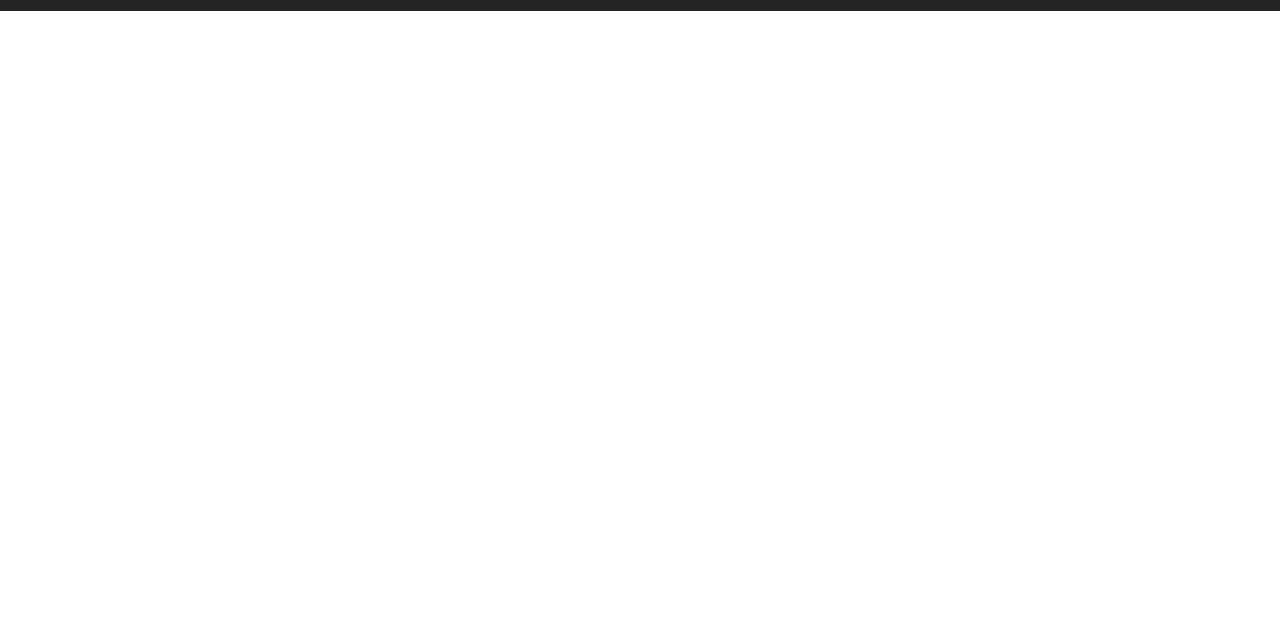
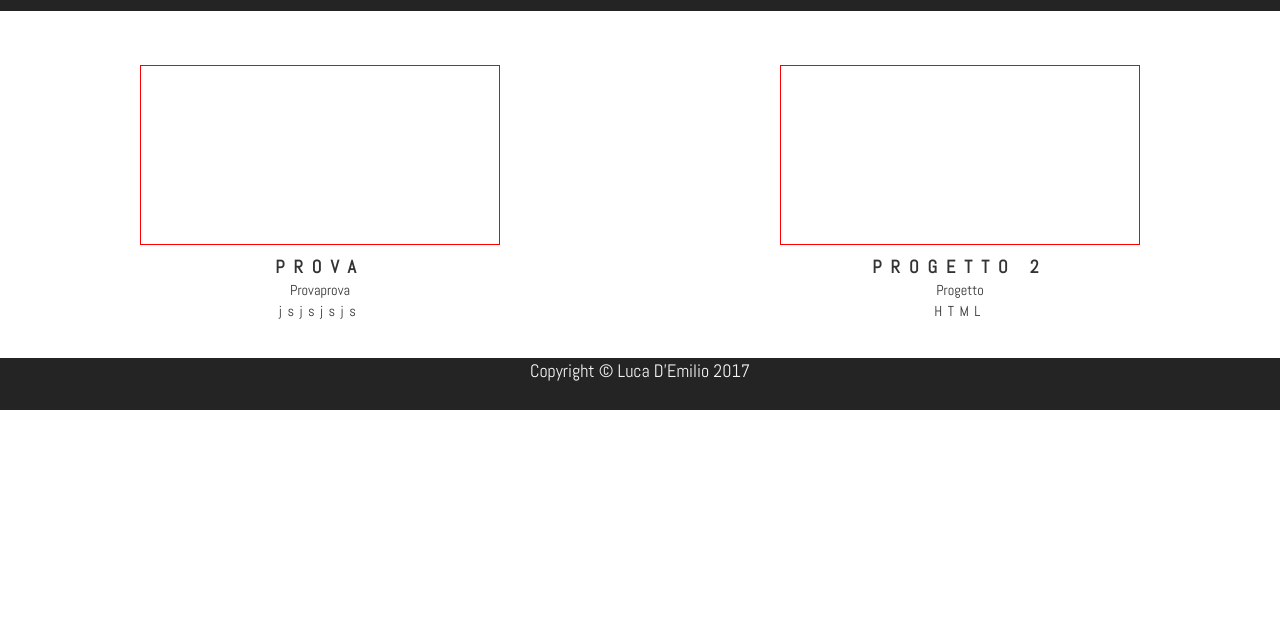
Before and after one commit to ludem/gatsby-portfolio, a Gatsby site: page / in a window 1280 px wide. Shown: the part 176-800 px from the top of the page. Built offline with nearby package versions, Linux system fonts and the light colour scheme; Gatsby itself is replaced by a stand-in of ours.

Commit message:
Added footer

```diff
--- a/package.json
+++ b/package.json
@@ -10,6 +10,7 @@
   "dependencies": {
     "babel-plugin-styled-components": "^1.8.0",
     "gatsby": "^2.0.0",
+    "gatsby-cli": "^2.4.5",
     "gatsby-plugin-styled-components": "^3.0.0",
     "gatsby-plugin-typography": "^2.2.0",
     "react": "^16.5.1",
--- /dev/null
+++ b/src/components/footer.js
@@ -0,0 +1,14 @@
+import React from "react";
+import styled from "styled-components";
+
+const StyledFooter = styled.footer`
+  background: #242424;
+  text-align: center;
+  color: whitesmoke;
+`;
+
+export default () => (
+  <StyledFooter>
+    <p>Copyright © Luca D'Emilio 2017</p>
+  </StyledFooter>
+);
--- a/src/components/header.js
+++ b/src/components/header.js
@@ -13,6 +13,7 @@ const HeaderContainer = styled.div`
   height: 3rem;
   box-shadow: 0 0px 4px 2px #999;
   color: whitesmoke;
+  z-index: 100;
 `;
 
 const Sign = styled.h1`
--- a/src/components/layout.js
+++ b/src/components/layout.js
@@ -1,9 +1,18 @@
 import React from "react";
 import Header from "./header";
+import Footer from "./footer";
+import styled from "styled-components";
+
+const FlexColumnDiv = styled.div`
+  display: flex;
+  flex-direction: column;
+  height: 100%;
+`;
 
 export default ({ children }) => (
-  <div>
+  <FlexColumnDiv>
     <Header />
     {children}
-  </div>
+    <Footer />
+  </FlexColumnDiv>
 );
--- /dev/null
+++ b/src/components/portfolio.js
@@ -0,0 +1,35 @@
+import React from "react";
+import styled from "styled-components";
+import Project from "./project";
+
+const projects = [
+  {
+    key: 0,
+    title: "Prova",
+    subtitle: "Provaprova",
+    technologies: "jsjsjsjs"
+  },
+  {
+    key: 1,
+    title: "Progetto 2",
+    subtitle: "Progetto",
+    technologies: "HTML"
+  }
+];
+
+const Portfolio = styled.div`
+  margin-top: 2rem;
+  display: flex;
+  flex-wrap: wrap;
+  justify-content: space-around;
+  align-items: flex-start;
+  flex-grow: 1;
+`;
+
+export default () => (
+  <Portfolio>
+    {projects.map(project => (
+      <Project key={project.key} project={project} />
+    ))}
+  </Portfolio>
+);
--- /dev/null
+++ b/src/components/project.js
@@ -0,0 +1,105 @@
+import React from "react";
+import styled from "styled-components";
+
+const ProjectTitle = styled.p`
+  margin: 0.5rem 0 0 0;
+  padding: 0;
+  flex-grow: 1;
+  text-align: center;
+  font-size: 1rem;
+  font-family: "Abel", monospace;
+  text-transform: uppercase;
+  letter-spacing: 0.5rem;
+  font-weight: bold;
+`;
+
+const ProjectSubtitle = styled.p`
+  font-size: 0.8rem;
+  margin: 0;
+`;
+const ProjectTechnologies = styled.p`
+  margin: 0;
+  font-size: 0.8rem;
+  letter-spacing: 0.3rem;
+  max-width: 100%;
+`;
+
+const ViewProject = styled.div`
+  position: absolute;
+  display: flex;
+  justify-content: center;
+  align-items: center;
+  margin: 0;
+  padding: 1rem;
+  top: 0;
+  opacity: 0;
+  height: 100%;
+  width: 100%;
+  transition: opacity 0.4s ease-out;
+  z-index: 2;
+`;
+
+const ThumbnailImg = styled.div`
+  width: 20rem;
+  height: 10rem;
+  display: block;
+  transition: filter 0.4s ease-out, opacity 0.4s ease-out;
+  border: 1px solid red;
+`;
+
+const Thumbnail = styled.div`
+  position: relative;
+  width: 100%;
+  height: 10rem;
+  overflow: hidden;
+  :hover {
+    filter: grayscale(100%);
+    opacity: 0.4;
+  }
+`;
+
+/* .thumbnail:hover .thumbnailImg {
+  filter: grayscale(100%);
+  opacity: 0.4;
+} */
+
+const ThumbnailContainer = styled.div`
+  position: relative;
+  text-align: center;
+  min-width: 12rem;
+  max-width: 20rem;
+
+  transition: height 0.4s ease-out;
+  flex-grow: 1;
+  margin: 1rem 0.5rem 2rem 0.5rem;
+  font-size: 1.5rem;
+`;
+
+export default ({ project }) => {
+  const { title, subtitle, technologies } = project;
+  return (
+    <ThumbnailContainer>
+      <Thumbnail>
+        <ThumbnailImg />
+        <ViewProject />
+      </Thumbnail>
+      <ProjectTitle>{title}</ProjectTitle>
+      <ProjectSubtitle>{subtitle}</ProjectSubtitle>
+      <ProjectTechnologies>{technologies}</ProjectTechnologies>
+    </ThumbnailContainer>
+  );
+};
+
+/* <div class="thumbnailContainer">
+                    <div class="thumbnail">
+                        <a href="https://ludem.github.io/jsclock/">
+                            <img class="thumbnailImg" src="images/jsclock.gif">
+                            <div class="viewProject">
+                                <p>VIEW PROJECT</p>
+                            </div>
+                        </a>
+                    </div>
+                    <p class="projectTitle">Swiss Railway Clock</p>
+                    <p class="projectSubtitle">CSS version of the iconic swiss clock</p>
+                    <p class="projectTechnologies">HTML + CSS + JAVASCRIPT</p>
+                </div> */
--- a/src/components/title.js
+++ b/src/components/title.js
@@ -11,7 +11,6 @@ const MyName = styled.h1`
   font-weight: normal;
   color: #e0dfdc;
   letter-spacing: 0.1rem;
-  animation: zoomIn 2s, fadeIn 2s;
   text-shadow: 0 -1px 0 #fff, 0 1px 0 #848282, 0 3px 0 #838383, 0 5px 0 #838181,
     0 7px 0 #3d3c3c, 0 9px 0 #303030, 0 11px 0 #242424;
 `;
--- a/src/pages/index.js
+++ b/src/pages/index.js
@@ -3,23 +3,21 @@ import React from "react";
 import Layout from "../components/layout";
 import Title from "../components/title";
 import styled from "styled-components";
+import Portfolio from "../components/portfolio";
 
 const MainContent = styled.div`
-  position: absolute;
-  top: 3rem;
-  left: 0;
-  width: 100%;
-  min-height: calc(100% - 3rem);
-  margin: 0;
+  margin-top: 3rem;
   display: flex;
   flex-direction: column;
 `;
 
 export default () => (
-  <div>
-    <Layout />
-    <MainContent>
-      <Title />
-    </MainContent>
-  </div>
+  <React.Fragment>
+    <Layout>
+      <MainContent>
+        <Title />
+        <Portfolio />
+      </MainContent>
+    </Layout>
+  </React.Fragment>
 );
--- a/src/utils/typography.js
+++ b/src/utils/typography.js
@@ -2,9 +2,14 @@ import Typography from "typography";
 
 const typography = new Typography({
   baseFontSize: "18px",
+  bodyFontFamily: ["Abel"],
   googleFonts: [
     {
       name: "Nothing You Could Do",
+      styles: ["400"]
+    },
+    {
+      name: "Abel",
       styles: ["400"]
     }
   ]
```
Also changed, not shown: 1 other file.
